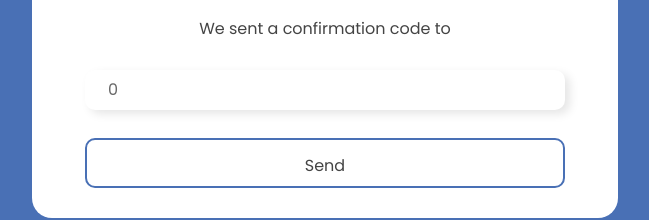
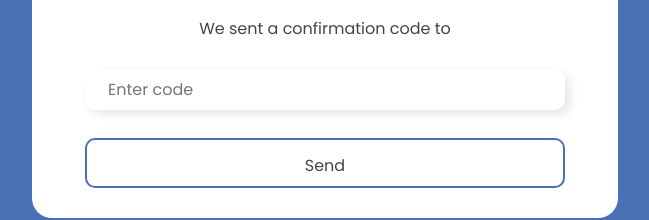
Before and after one commit to thomasaugot/RI-software, a React (Create React App) app: page /confirm in a window 1280 px wide. Shown: the part 378-598 px from the top of the page, without its empty margins (315-964 px from the left). Built offline with nearby package versions, Linux system fonts and the light colour scheme.

Commit message:
confirm placeholder

```diff
--- a/src/pages/Confirmation/ConfirmationEmail.tsx
+++ b/src/pages/Confirmation/ConfirmationEmail.tsx
@@ -15,7 +15,7 @@ type codeProps = {
 const ConfirmationForm = () => {
   const { email } = useParams()
   const [isError, setIsError] = useState(false)
-  const [formData, setFormData] = useState<codeProps>({code : 0})
+  const [formData, setFormData] = useState<codeProps>({code : ''})
 
 
   const handleChange = (e:React.ChangeEvent<HTMLInputElement>) => {
```
